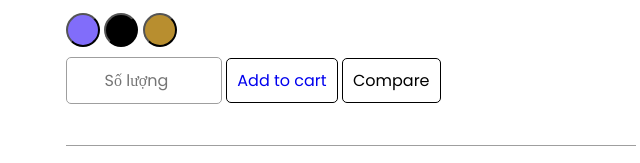
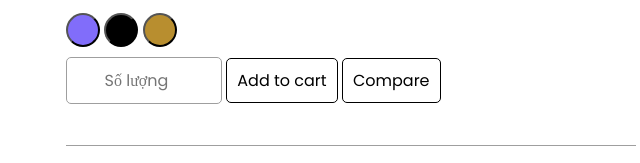
Before and after one commit to tienlevi/DuAnXuong-SCSS, a website built with Vite: page product-detail.html in a window 1280 px wide. Shown: the part 560-723 px from the top of the page, 599-1239 px from the left. Built offline with nearby package versions, Linux system fonts and the light colour scheme.

Commit message:
fix again

```diff
--- a/product-detail.html
+++ b/product-detail.html
@@ -222,7 +222,9 @@
                   type="number"
                   placeholder="Số lượng"
                 />
-                <a href="./cart" class="main-btn__add">Add to cart</a>
+                <a href="./cart.html" class="main-btn__add" style="color: black"
+                  >Add to cart</a
+                >
                 <a class="main-btn__add">Compare</a>
               </form>
             </div>
```
Also changed, not shown: cart.html (+1 -1 lines).
